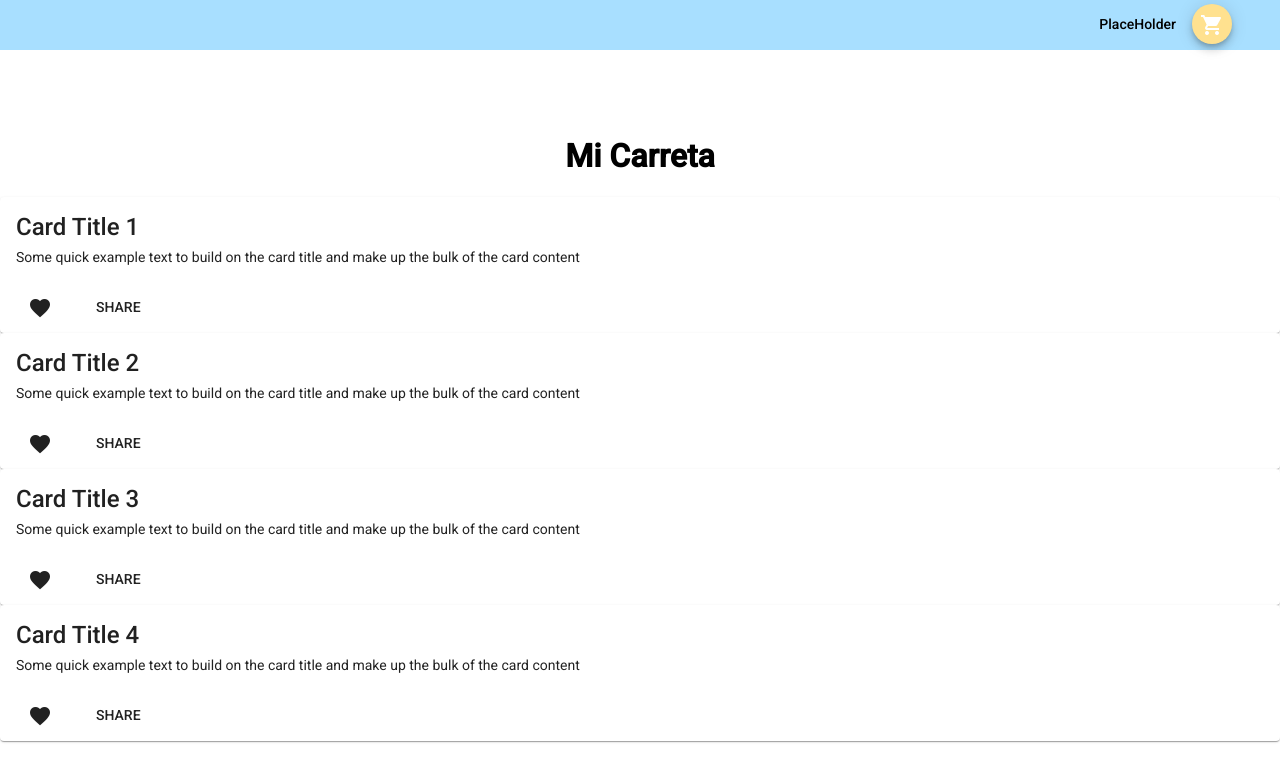
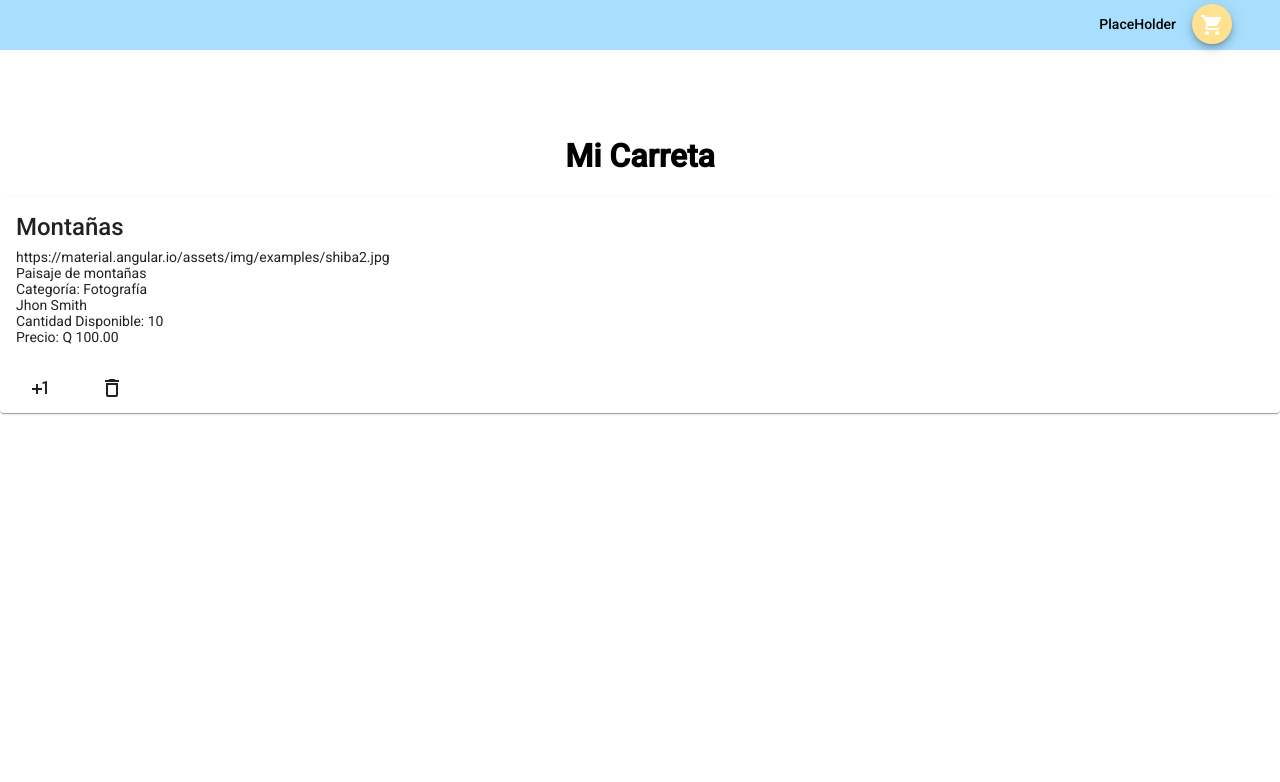
Before and after one commit to 1Dore/Tienda-virtual, an Angular app in the folder Front-end/Front-end/: page /checkout in a window 1280 px wide. Shown: the top 782 px of the page. Built offline with nearby package versions, Linux system fonts and the light colour scheme.

Commit message:
Carrito Card V1

```diff
--- a/Front-end/Front-end/src/app/components/checkout/checkout.component.html
+++ b/Front-end/Front-end/src/app/components/checkout/checkout.component.html
@@ -18,15 +18,25 @@
         <mat-card *ngFor="let card of cards">
             <mat-card-title>{{card.title}}</mat-card-title>
             <mat-card-content>
-                <p>
-                    {{card.description}}
-                </p>
+                {{card.img}}
+                <br>
+                {{card.description}}
+                <br>
+                {{card.category}}
+                <br>
+                {{card.author}}
+                <br>
+                {{card.available}}
+                <br>
+                {{card.price}}
             </mat-card-content>
             <mat-card-actions>
                 <button mat-button>
-                    <mat-icon>favorite</mat-icon>
+                    <mat-icon>plus_one</mat-icon>
                 </button>
-                <button mat-button>SHARE</button>
+                <button mat-button>
+                    <mat-icon>delete_outline</mat-icon>
+                </button>
             </mat-card-actions>
         </mat-card>
     </div>
--- a/Front-end/Front-end/src/app/components/checkout/checkout.component.ts
+++ b/Front-end/Front-end/src/app/components/checkout/checkout.component.ts
@@ -11,30 +11,14 @@ export class CheckoutComponent implements OnInit {
   user = 'PlaceHolder';
   cards = [
     {
-      title: 'Card Title 1',
-      description: 'Some quick example text to build on the card title and make up the bulk of the card content',
-      buttonText: 'Button',
-      img: 'https://mdbootstrap.com/img/Photos/Horizontal/Nature/4-col/img%20(34).jpg'
-    },
-    {
-      title: 'Card Title 2',
-      description: 'Some quick example text to build on the card title and make up the bulk of the card content',
-      buttonText: 'Button',
-      img: 'https://mdbootstrap.com/img/Photos/Horizontal/Nature/4-col/img%20(34).jpg'
-    },
-    {
-      title: 'Card Title 3',
-      description: 'Some quick example text to build on the card title and make up the bulk of the card content',
-      buttonText: 'Button',
-      img: 'https://mdbootstrap.com/img/Photos/Horizontal/Nature/4-col/img%20(34).jpg'
-    },
-    {
-      title: 'Card Title 4',
-      description: 'Some quick example text to build on the card title and make up the bulk of the card content',
-      buttonText: 'Button',
-      img: 'https://mdbootstrap.com/img/Photos/Horizontal/Nature/4-col/img%20(34).jpg'
-    },
-
+      img: 'https://material.angular.io/assets/img/examples/shiba2.jpg',
+      title: 'Montañas',
+      description: 'Paisaje de montañas',
+      category: 'Categoría: Fotografía',
+      author: 'Jhon Smith',
+      available: 'Cantidad Disponible: 10',
+      price: 'Precio: Q 100.00'
+    }
   ];
   constructor(private router: Router) { }
 
```
